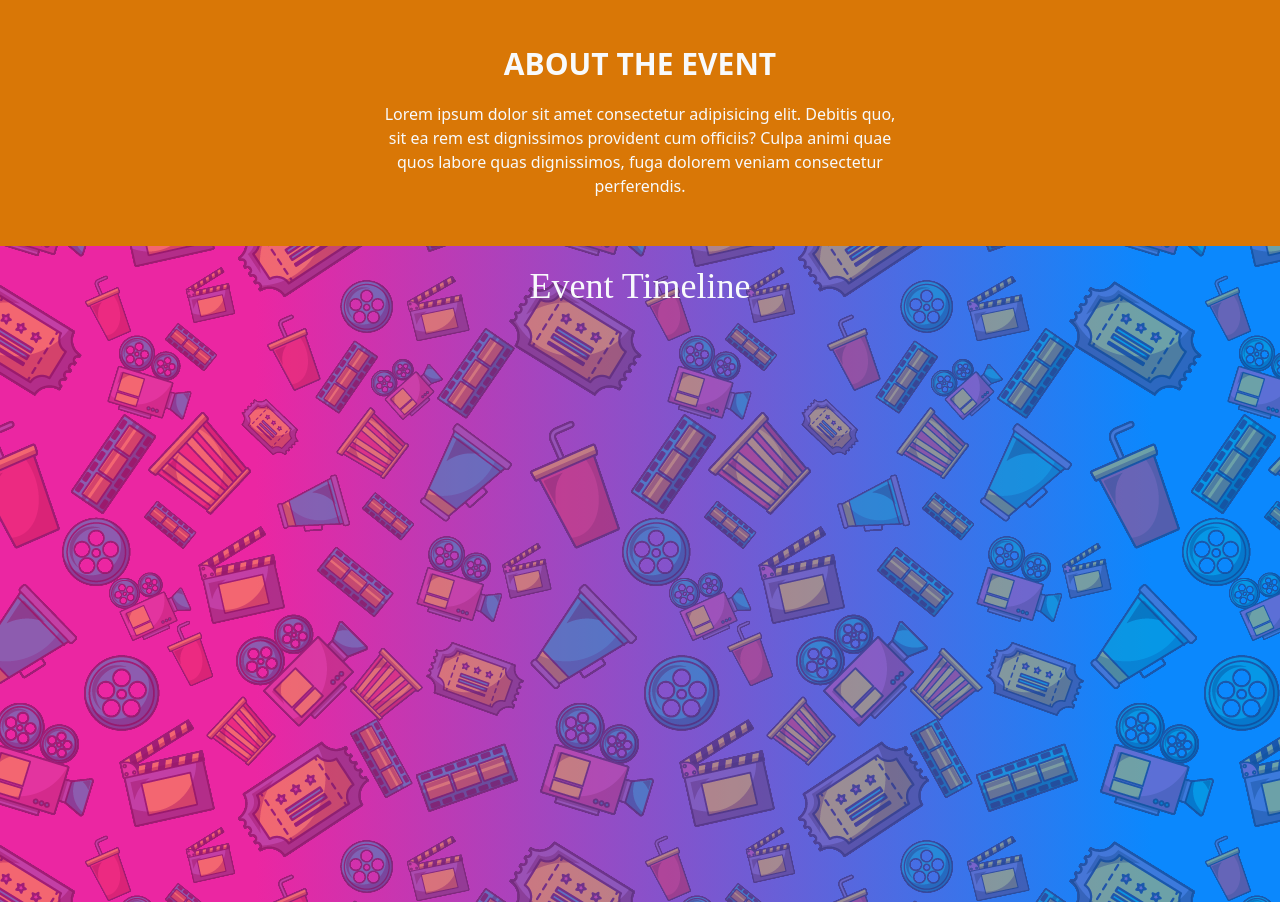
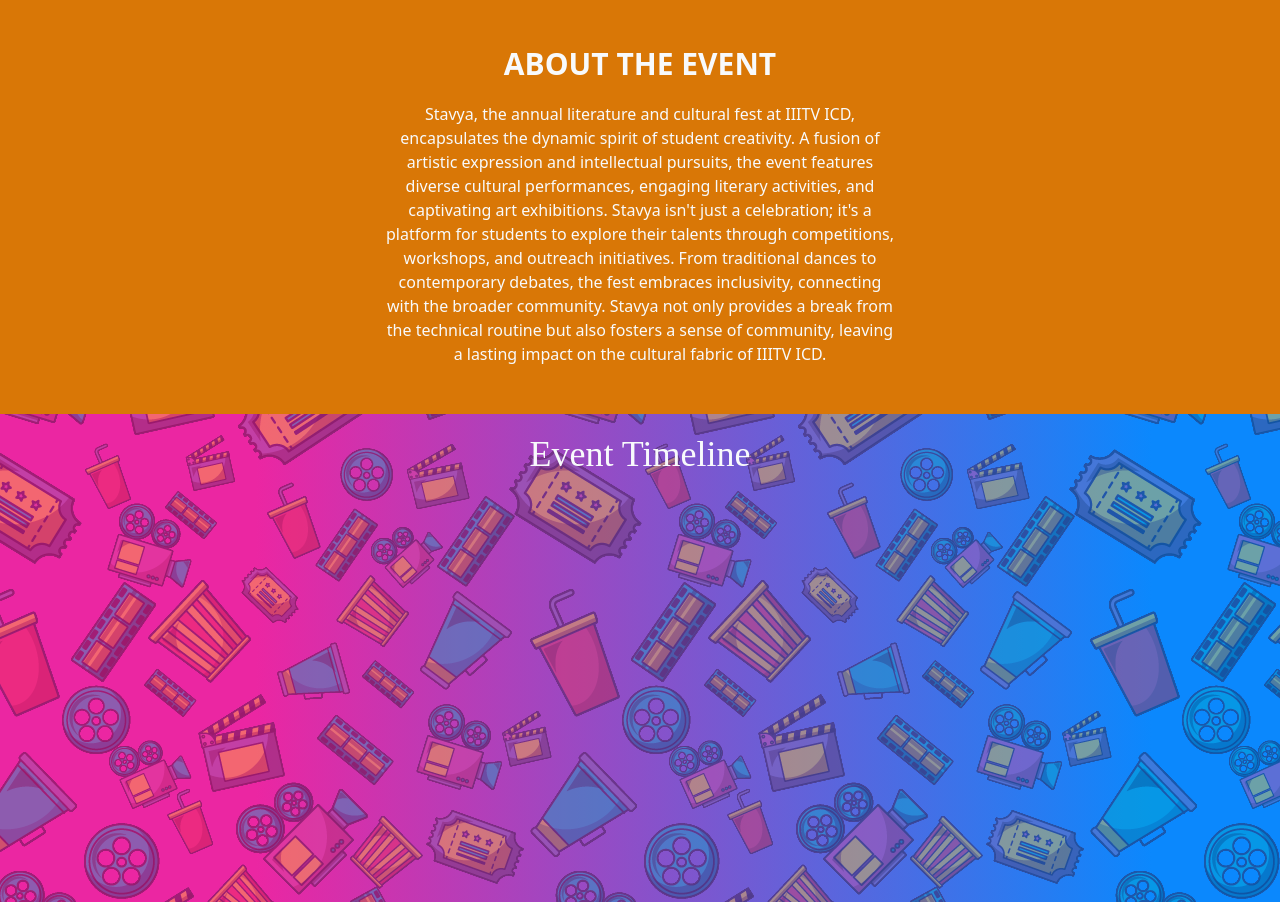
Before and after one commit to Room1097/stavya-2024-website, a React (Vite) app: page / in a window 1280 px wide. Shown: the part 882-1784 px from the top of the page. Built offline with nearby package versions, Linux system fonts and the light colour scheme; a web font is replaced by a local one.

Commit message:
DB update

```diff
--- a/src/assets/eventdata/EventsDB.tsx
+++ b/src/assets/eventdata/EventsDB.tsx
@@ -236,7 +236,7 @@ export const EventsDB = [
     organizers2Photo : "img/cultpics/avatar.png"
   },
   {
-    img: "/src/assets/img/eventpics/SHASHWAT.png",
+    img: "img/eventpics/avlekha.png",
     registerUrl: "https://forms.gle/e1fhE9wMtq3T1AwW9",
     title: "Avlekha : Hindi Poetry Writing Competition",
     description:
@@ -258,7 +258,7 @@ export const EventsDB = [
     organizers2Photo : "img/cultpics/avatar.png"
   },
   {
-    img: "/src/assets/img/eventpics/SHASHWAT.png",
+    img: "img/eventpics/inkint.png",
     registerUrl: "https://forms.gle/XVQ341hYTceSCr8YA",
     title: "Inkit : English Poetry Writing Competition",
     description:
@@ -319,7 +319,7 @@ export const EventsDB = [
 
   },
   {
-    img: "/src/assets/img/eventpics/SHASHWAT.png",
+    img: "img/eventpics/Copy of Bollywood Quiz (30 x 36 in).png",
     registerUrl: "https://forms.gle/PKhc9gq1zSgPWagR7",
     title: "Shabd Sangam Poetry Recitation",
     description:
@@ -341,7 +341,7 @@ export const EventsDB = [
 
   },
   {
-    img: "img/eventpics/disco night (30 x 36 in).png",
+    img: "img/eventpics/disco night (30 x 36 in) (1).png",
     registerUrl: "https://youtu.be/dQw4w9WgXcQ",
     title: "Disco Night",
     description:
--- a/src/components/landing/Landing.tsx
+++ b/src/components/landing/Landing.tsx
@@ -116,14 +116,11 @@ const Landing: React.FC = () => {
         </div>
       </div>
 
-      <div className="part-2 pb-10 bg-amber-600">
+      <div className="part-2 pb-10 bg-amber-600 ">
         <div className="flex flex-col lg:gap-[20px] justify-center items-center pt-[6vh]">
           <h1 className="lg:text-3xl uppercase font-bold">about the event</h1>
           <p className="lg:w-[40vw] w-[60vw] text-center pb-10 lg:pb-2">
-            Lorem ipsum dolor sit amet consectetur adipisicing elit. Debitis
-            quo, sit ea rem est dignissimos provident cum officiis? Culpa animi
-            quae quos labore quas dignissimos, fuga dolorem veniam consectetur
-            perferendis.
+          Stavya, the annual literature and cultural fest at IIITV ICD, encapsulates the dynamic spirit of student creativity. A fusion of artistic expression and intellectual pursuits, the event features diverse cultural performances, engaging literary activities, and captivating art exhibitions. Stavya isn't just a celebration; it's a platform for students to explore their talents through competitions, workshops, and outreach initiatives. From traditional dances to contemporary debates, the fest embraces inclusivity, connecting with the broader community. Stavya not only provides a break from the technical routine but also fosters a sense of community, leaving a lasting impact on the cultural fabric of IIITV ICD.
           </p>
         </div>
       </div>
```
